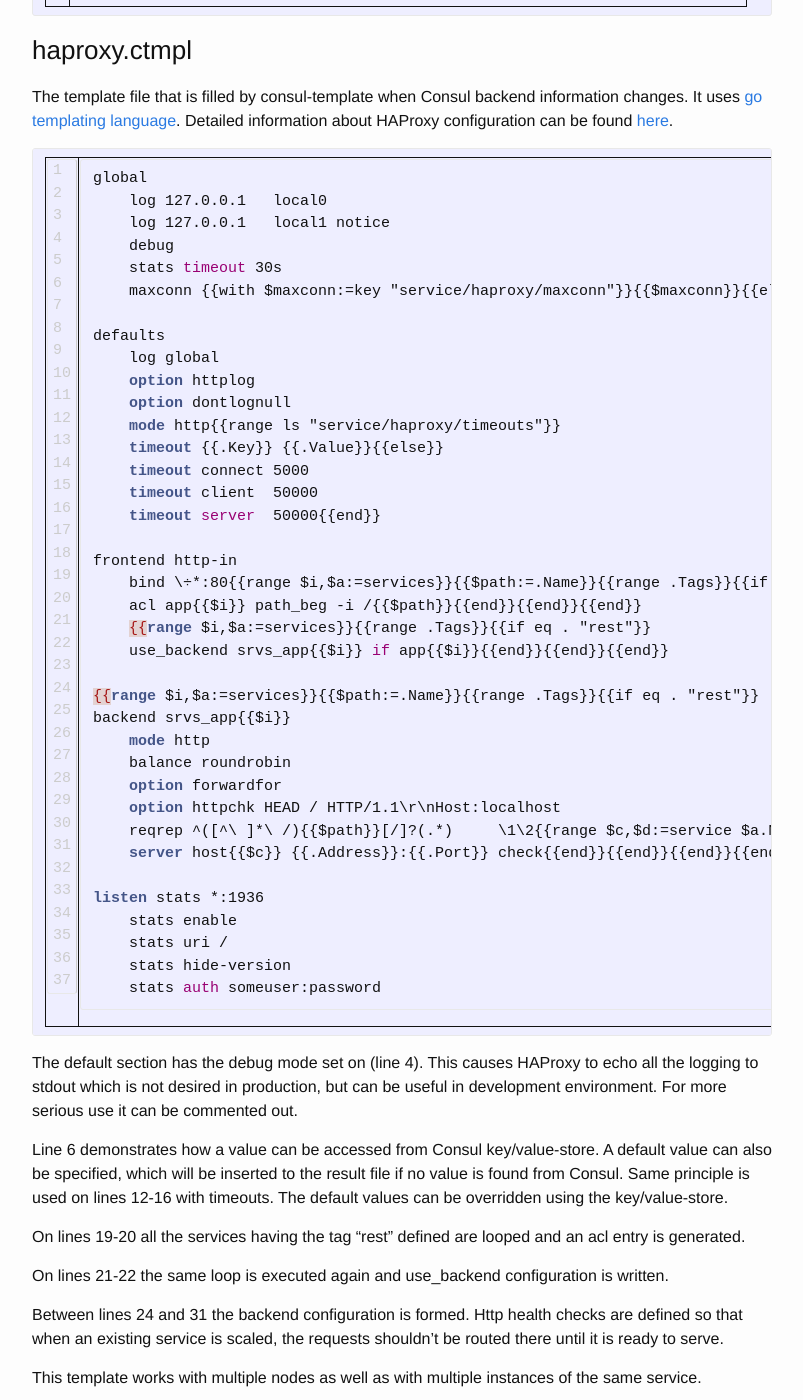
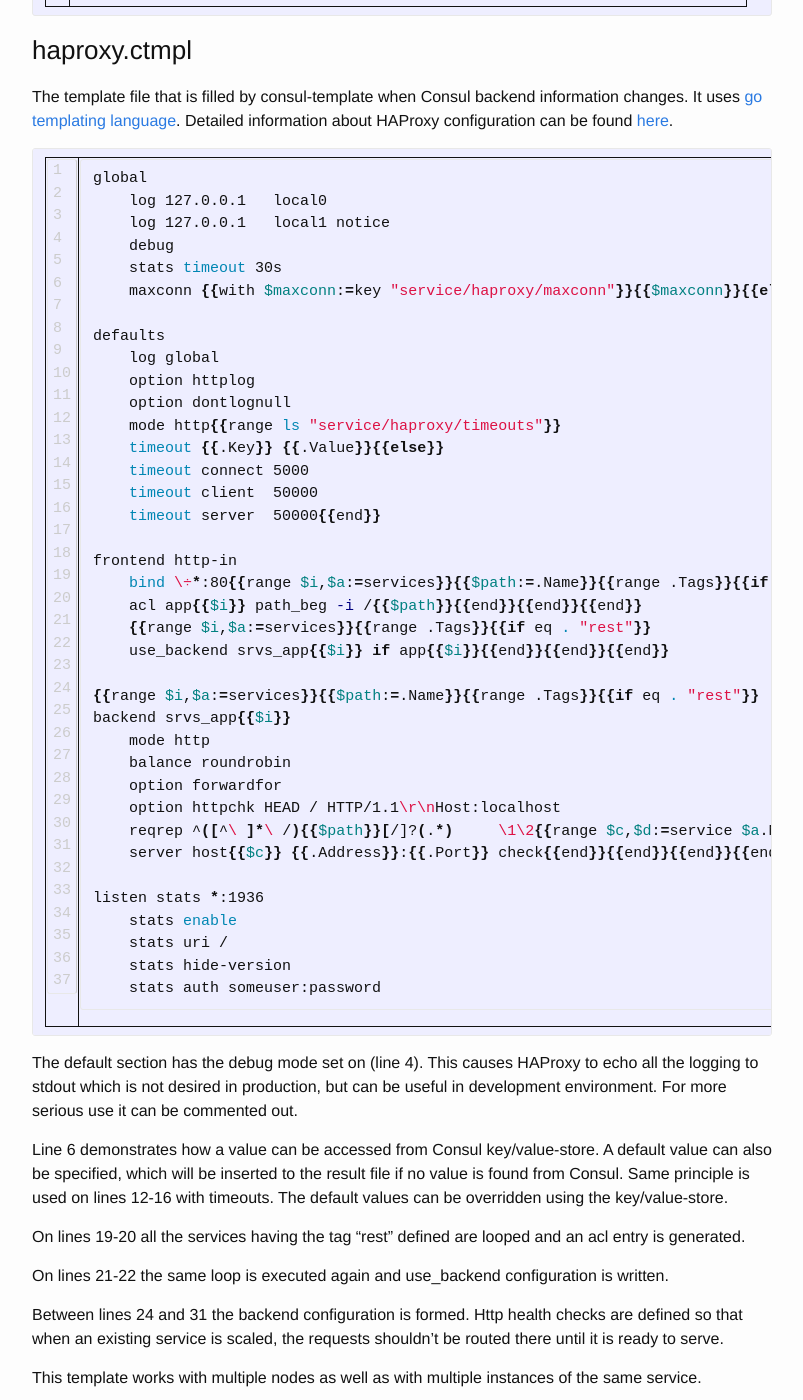
Before and after one commit to SirIle/sirile.github.io, a Jekyll site: the page built from _posts/2015-05-18-using-haproxy-and-consul-for-dynamic-service-discovery-on-docker.markdown, in a window 1280 px wide and 1400 px high, scrolled down 2856 px. Shown: the whole window, without its empty margins (238-1041 px from the left). Built offline with Jekyll 4.4.1, drawn with Linux system fonts in a browser that asks for light colours; nearby versions of some CDN libraries; some of the changed text lies outside the part shown.

Commit message:
Tweak to get to work with Jekyll 3

```diff
--- a/_posts/2015-05-18-using-haproxy-and-consul-for-dynamic-service-discovery-on-docker.markdown
+++ b/_posts/2015-05-18-using-haproxy-and-consul-for-dynamic-service-discovery-on-docker.markdown
@@ -103,7 +103,7 @@ template {
 
 The template file that is filled by consul-template when Consul backend information changes. It uses [go templating language](http://golang.org/pkg/text/template/). Detailed information about HAProxy configuration can be found [here](http://www.haproxy.org/download/1.5/doc/configuration.txt).
 
-{% highlight apache linenos %}
+{% highlight bash linenos %}
 {% raw %}
 global
     log 127.0.0.1   local0
@@ -206,7 +206,7 @@ Here we tell the HAProxy container to run consul-template command. As it is conf
 
 On an environment where the "service/haproxy/maxconn" is set to 1024 on Consul and one hello/v1 service is running, the following result is generated:
 
-{% highlight apache %}
+{% highlight bash %}
 global
     log 127.0.0.1   local0
     log 127.0.0.1   local1 notice
```
